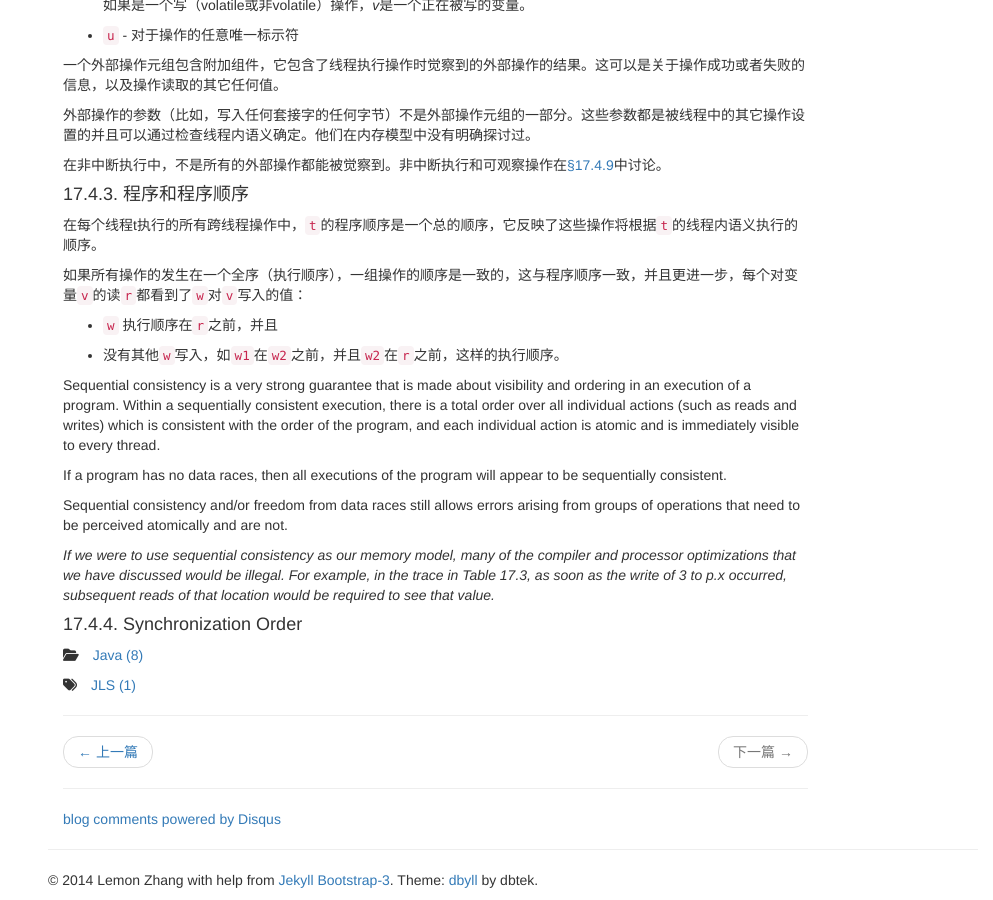
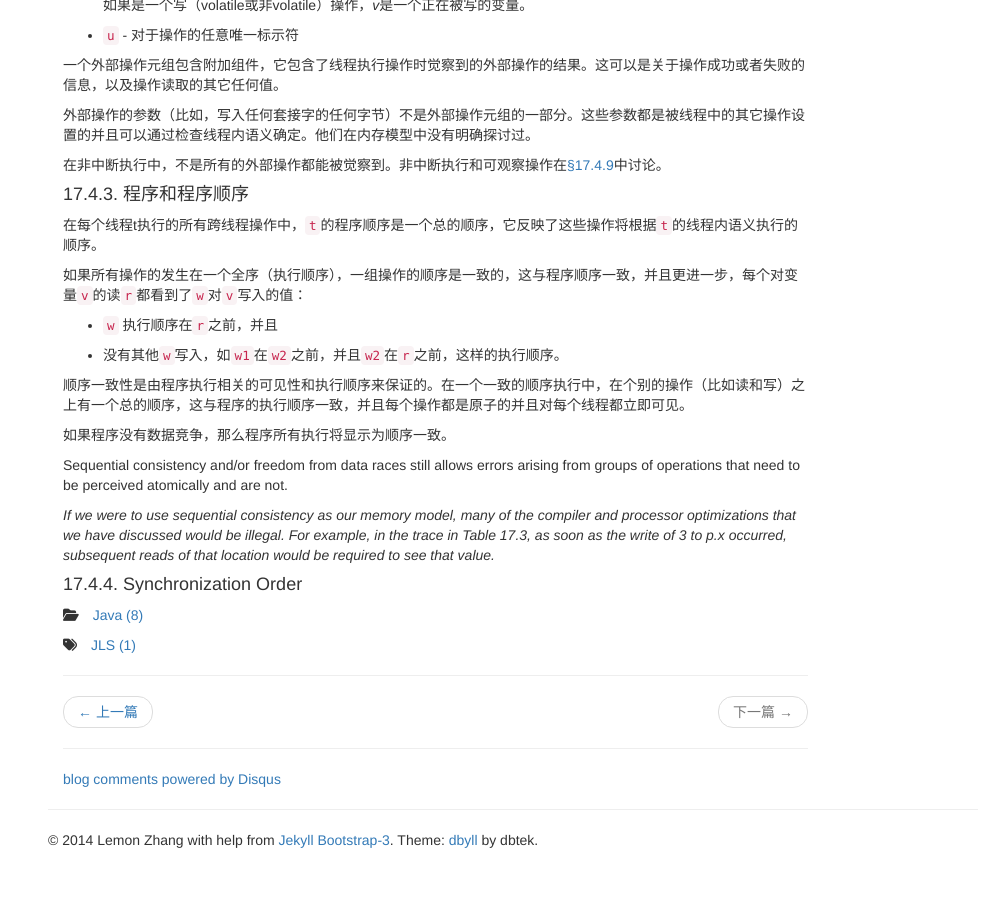
Before and after one commit to cjm0000000/cjm0000000.github.io, a Jekyll site: the page built from _posts/Java/201403/2014-03-03-java-memory-model.md, in a window 1280 px wide and 900 px high, scrolled down 3276 px. Shown: the whole window, without its empty margins (287-1280 px from the left). Built offline with Jekyll 4.4.1, drawn with Linux system fonts in a browser that asks for light colours; nearby versions of some CDN libraries; library files that are not in the unit come from our copies; comment, search, counter and statistics services are not loaded; after the commit the page ends 4136 px from its top, so only the background shows below that.

Commit message:
translate

```diff
--- a/_posts/Java/201403/2014-03-03-java-memory-model.md
+++ b/_posts/Java/201403/2014-03-03-java-memory-model.md
@@ -165,9 +165,9 @@ tags: [JLS]
 
 - 没有其他`w`写入，如`w1`在`w2`之前，并且`w2`在`r`之前，这样的执行顺序。
 
-Sequential consistency is a very strong guarantee that is made about visibility and ordering in an execution of a program. Within a sequentially consistent execution, there is a total order over all individual actions (such as reads and writes) which is consistent with the order of the program, and each individual action is atomic and is immediately visible to every thread.
+顺序一致性是由程序执行相关的可见性和执行顺序来保证的。在一个一致的顺序执行中，在个别的操作（比如读和写）之上有一个总的顺序，这与程序的执行顺序一致，并且每个操作都是原子的并且对每个线程都立即可见。
 
-If a program has no data races, then all executions of the program will appear to be sequentially consistent.
+如果程序没有数据竞争，那么程序所有执行将显示为顺序一致。
 
 Sequential consistency and/or freedom from data races still allows errors arising from groups of operations that need to be perceived atomically and are not.
 
```
